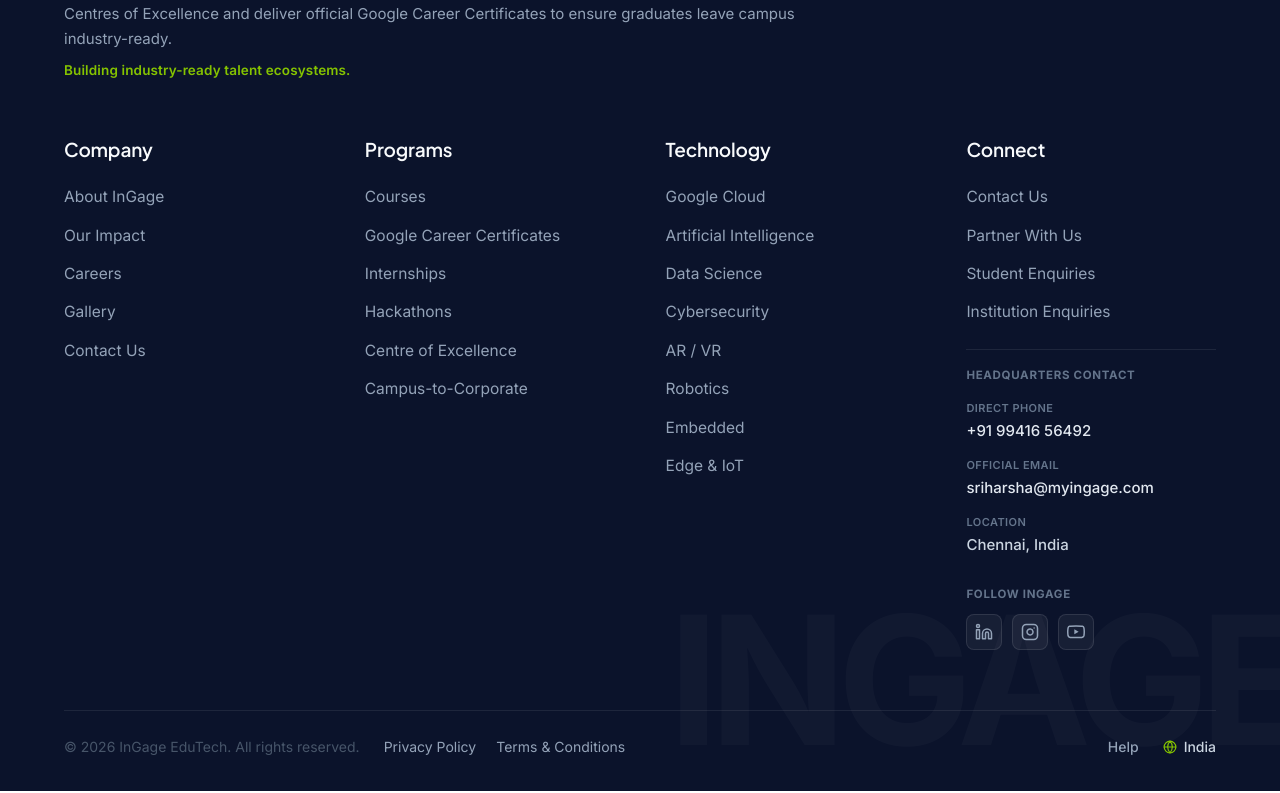
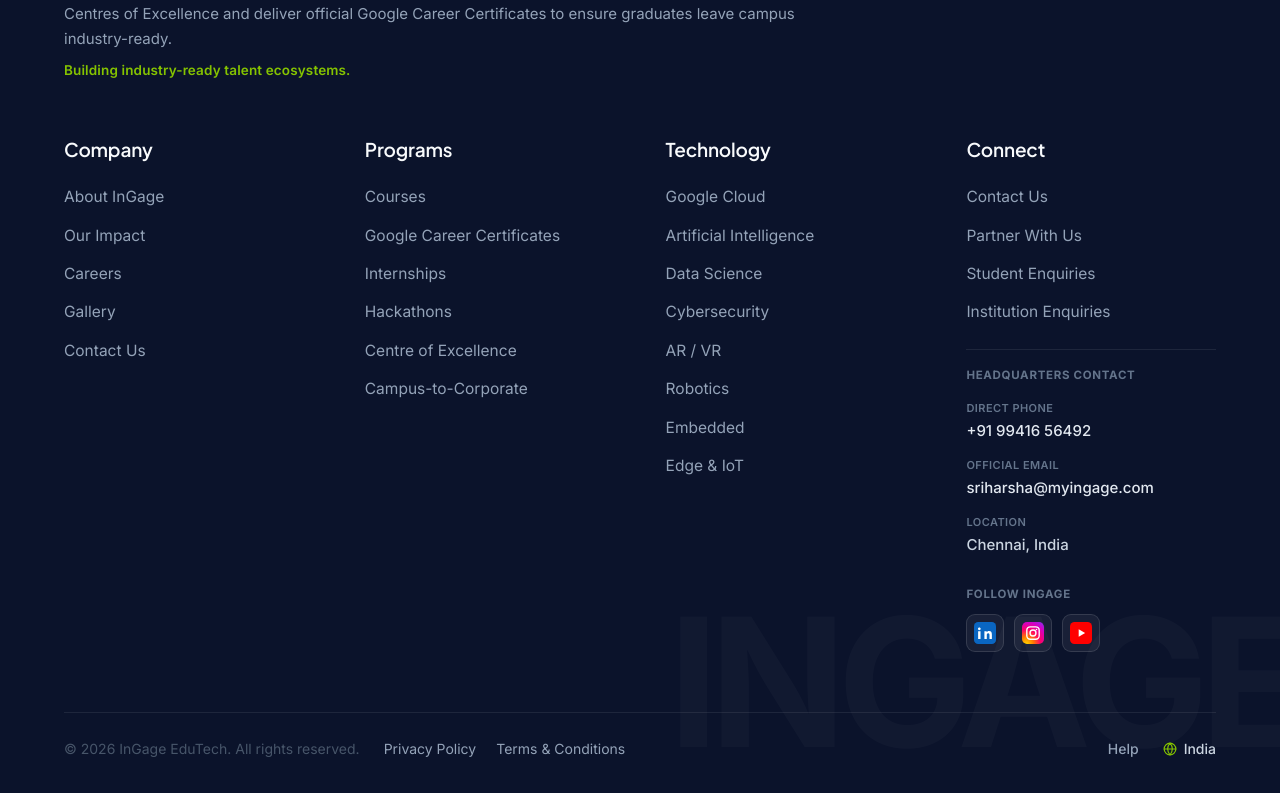
Before and after one commit to ABINESH-GANESH/Ingage-Edutech, a React (Vite) app: page / in a window 1280 px wide. Shown: the part 8634-9427 px from the top of the page. Built offline with nearby package versions, Linux system fonts and the light colour scheme.

Commit message:
Update website

```diff
--- a/src/components/Footer/Footer.css
+++ b/src/components/Footer/Footer.css
@@ -293,26 +293,41 @@
   display: inline-flex;
   align-items: center;
   justify-content: center;
-  width: 36px;
-  height: 36px;
-  border-radius: 8px;
-  background-color: rgba(255, 255, 255, 0.05);
-  border: 1px solid rgba(255, 255, 255, 0.1);
-  color: #94a3b8;
+  width: 38px;
+  height: 38px;
+  border-radius: 9px;
+  background-color: rgba(255, 255, 255, 0.06);
+  border: 1px solid rgba(255, 255, 255, 0.12);
   text-decoration: none;
-  transition: transform 0.2s cubic-bezier(0.16, 1, 0.3, 1),
-              color 0.2s ease,
+  transition: transform 0.22s cubic-bezier(0.16, 1, 0.3, 1),
               border-color 0.2s ease,
               background-color 0.2s ease,
               box-shadow 0.2s ease;
+  overflow: hidden;
+  padding: 0;
 }
 
 .footer-social-icon-btn:hover {
-  transform: translateY(-2px);
-  color: #85c300;
-  background-color: rgba(133, 195, 0, 0.12);
-  border-color: rgba(133, 195, 0, 0.4);
-  box-shadow: 0 4px 12px rgba(0, 0, 0, 0.3);
+  transform: translateY(-2px) scale(1.05);
+  box-shadow: 0 6px 16px rgba(0, 0, 0, 0.4);
+}
+
+.footer-social-icon-btn.social-linkedin:hover {
+  border-color: #0a66c2;
+  background-color: rgba(10, 102, 194, 0.18);
+  box-shadow: 0 6px 16px rgba(10, 102, 194, 0.35);
+}
+
+.footer-social-icon-btn.social-instagram:hover {
+  border-color: #e1306c;
+  background-color: rgba(225, 48, 108, 0.18);
+  box-shadow: 0 6px 16px rgba(225, 48, 108, 0.35);
+}
+
+.footer-social-icon-btn.social-youtube:hover {
+  border-color: #ff0000;
+  background-color: rgba(255, 0, 0, 0.18);
+  box-shadow: 0 6px 16px rgba(255, 0, 0, 0.35);
 }
 
 /* --------------------------------------------------------------------------
--- a/src/components/Footer/FooterSocials.jsx
+++ b/src/components/Footer/FooterSocials.jsx
@@ -1,33 +1,87 @@
 import React from "react";
+
+// Official LinkedIn Brand Logo
+function LinkedInOfficialLogo({ size = 22, className = "" }) {
+  return (
+    <svg
+      width={size}
+      height={size}
+      viewBox="0 0 24 24"
+      fill="none"
+      xmlns="http://www.w3.org/2000/svg"
+      className={className}
+      role="img"
+      aria-label="LinkedIn Official Logo"
+    >
+      <rect width="24" height="24" rx="4.5" fill="#0A66C2" />
+      <path
+        d="M7.12 18.5H4.5V10.05H7.12V18.5ZM5.81 8.9C4.97 8.9 4.3 8.23 4.3 7.39C4.3 6.55 4.97 5.88 5.81 5.88C6.65 5.88 7.32 6.55 7.32 7.39C7.32 8.23 6.65 8.9 5.81 8.9ZM19.5 18.5H16.89V14.4C16.89 13.42 16.87 12.16 15.53 12.16C14.17 12.16 13.96 13.22 13.96 14.33V18.5H11.35V10.05H13.85V11.2H13.89C14.24 10.54 15.09 9.84 16.36 9.84C19.01 9.84 19.5 11.58 19.5 13.84V18.5Z"
+        fill="#FFFFFF"
+      />
+    </svg>
+  );
+}
+
+// Official Instagram Brand Logo (Multi-stop gradient with camera mark)
+function InstagramOfficialLogo({ size = 22, className = "" }) {
+  return (
+    <svg
+      width={size}
+      height={size}
+      viewBox="0 0 24 24"
+      fill="none"
+      xmlns="http://www.w3.org/2000/svg"
+      className={className}
+      role="img"
+      aria-label="Instagram Official Logo"
+    >
+      <defs>
+        <radialGradient id="footerIgGradient" cx="20%" cy="100%" r="130%" fx="20%" fy="100%">
+          <stop offset="0%" stopColor="#FFD600" />
+          <stop offset="25%" stopColor="#FF7A00" />
+          <stop offset="50%" stopColor="#FF0069" />
+          <stop offset="75%" stopColor="#D300C5" />
+          <stop offset="100%" stopColor="#7638FA" />
+        </radialGradient>
+      </defs>
+      <rect width="24" height="24" rx="5.5" fill="url(#footerIgGradient)" />
+      <rect x="5.25" y="5.25" width="13.5" height="13.5" rx="3.75" stroke="#FFFFFF" strokeWidth="1.5" fill="none" />
+      <circle cx="12" cy="12" r="3.25" stroke="#FFFFFF" strokeWidth="1.5" fill="none" />
+      <circle cx="15.8" cy="8.2" r="0.9" fill="#FFFFFF" />
+    </svg>
+  );
+}
+
+// Official YouTube Brand Logo (Red rounded capsule with white play arrow)
+function YouTubeOfficialLogo({ size = 22, className = "" }) {
+  return (
+    <svg
+      width={size}
+      height={size}
+      viewBox="0 0 24 24"
+      fill="none"
+      xmlns="http://www.w3.org/2000/svg"
+      className={className}
+      role="img"
+      aria-label="YouTube Official Logo"
+    >
+      <rect width="24" height="24" rx="5" fill="#FF0000" />
+      <polygon points="9.5,8 16.5,12 9.5,16" fill="#FFFFFF" />
+    </svg>
+  );
+}
 
 export default function FooterSocials({ socials }) {
   if (!socials || socials.length === 0) return null;
 
-  const renderIcon = (type) => {
+  const renderOfficialIcon = (type) => {
     switch (type) {
       case "linkedin":
-        return (
-          <svg width="18" height="18" viewBox="0 0 24 24" fill="none" stroke="currentColor" strokeWidth="2" strokeLinecap="round" strokeLinejoin="round">
-            <path d="M16 8a6 6 0 0 1 6 6v7h-4v-7a2 2 0 0 0-2-2 2 2 0 0 0-2 2v7h-4v-7a6 6 0 0 1 6-6z" />
-            <rect x="2" y="9" width="4" height="12" />
-            <circle cx="4" cy="4" r="2" />
-          </svg>
-        );
+        return <LinkedInOfficialLogo size={22} />;
       case "instagram":
-        return (
-          <svg width="18" height="18" viewBox="0 0 24 24" fill="none" stroke="currentColor" strokeWidth="2" strokeLinecap="round" strokeLinejoin="round">
-            <rect x="2" y="2" width="20" height="20" rx="5" ry="5" />
-            <path d="M16 11.37A4 4 0 1 1 12.63 8 4 4 0 0 1 16 11.37z" />
-            <line x1="17.5" y1="6.5" x2="17.51" y2="6.5" />
-          </svg>
-        );
+        return <InstagramOfficialLogo size={22} />;
       case "youtube":
-        return (
-          <svg width="18" height="18" viewBox="0 0 24 24" fill="none" stroke="currentColor" strokeWidth="2" strokeLinecap="round" strokeLinejoin="round">
-            <path d="M22.54 6.42a2.78 2.78 0 0 0-1.94-2C18.88 4 12 4 12 4s-6.88 0-8.6.46a2.78 2.78 0 0 0-1.94 2A29 29 0 0 0 1 11.75a29 29 0 0 0 .46 5.33A2.78 2.78 0 0 0 3.4 19c1.72.46 8.6.46 8.6.46s6.88 0 8.6-.46a2.78 2.78 0 0 0 1.94-2 29 29 0 0 0 .46-5.25 29 29 0 0 0-.46-5.33z" />
-            <polygon points="9.75 15.02 15.5 11.75 9.75 8.48 9.75 15.02" fill="currentColor" stroke="none" />
-          </svg>
-        );
+        return <YouTubeOfficialLogo size={22} />;
       default:
         return null;
     }
@@ -43,11 +97,11 @@
             href={item.href}
             target="_blank"
             rel="noopener noreferrer"
-            className="footer-social-icon-btn"
+            className={`footer-social-icon-btn social-${item.icon}`}
             aria-label={`InGage on ${item.name}`}
             title={`InGage on ${item.name}`}
           >
-            {renderIcon(item.icon)}
+            {renderOfficialIcon(item.icon)}
           </a>
         ))}
       </div>
```
